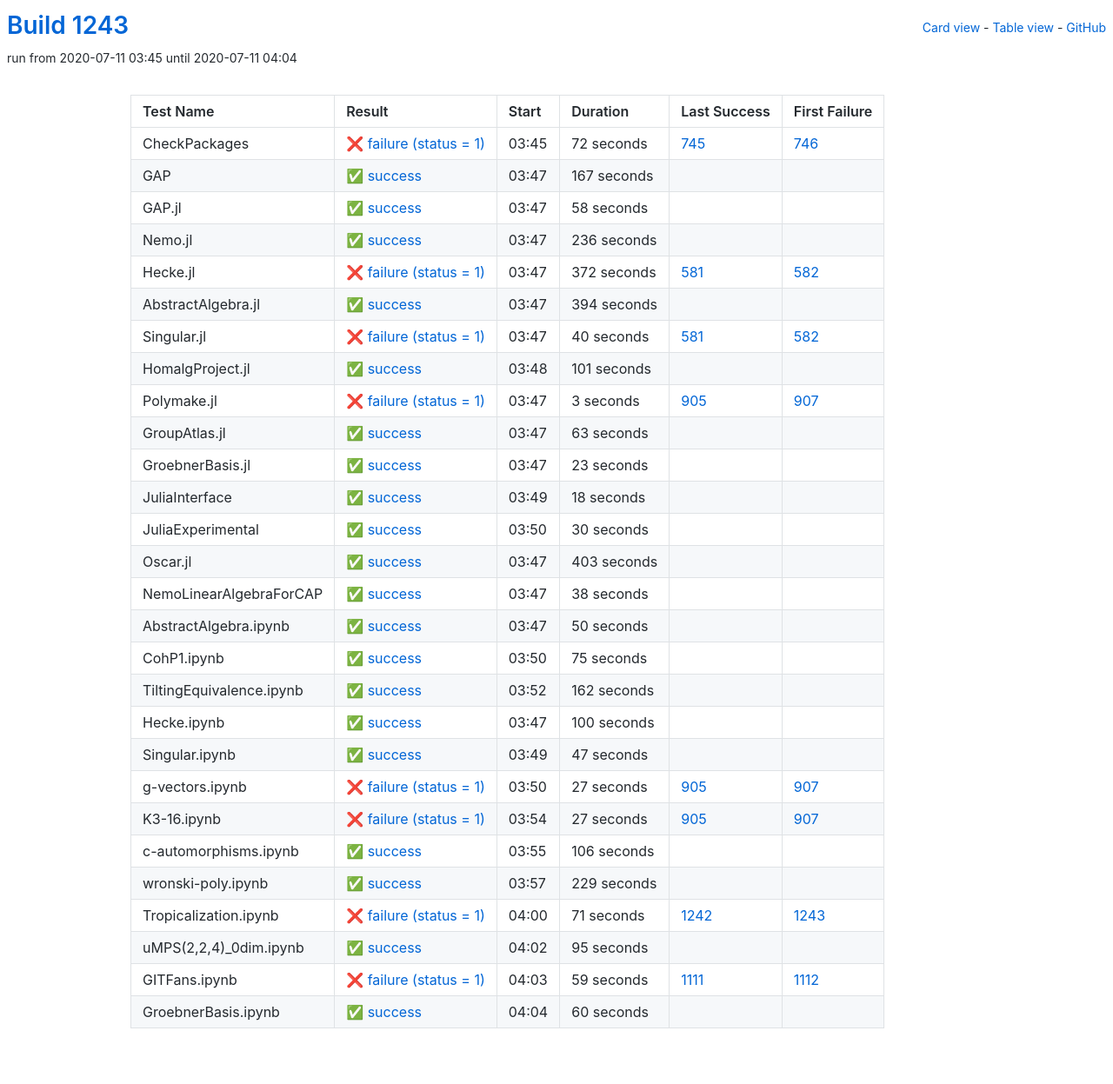
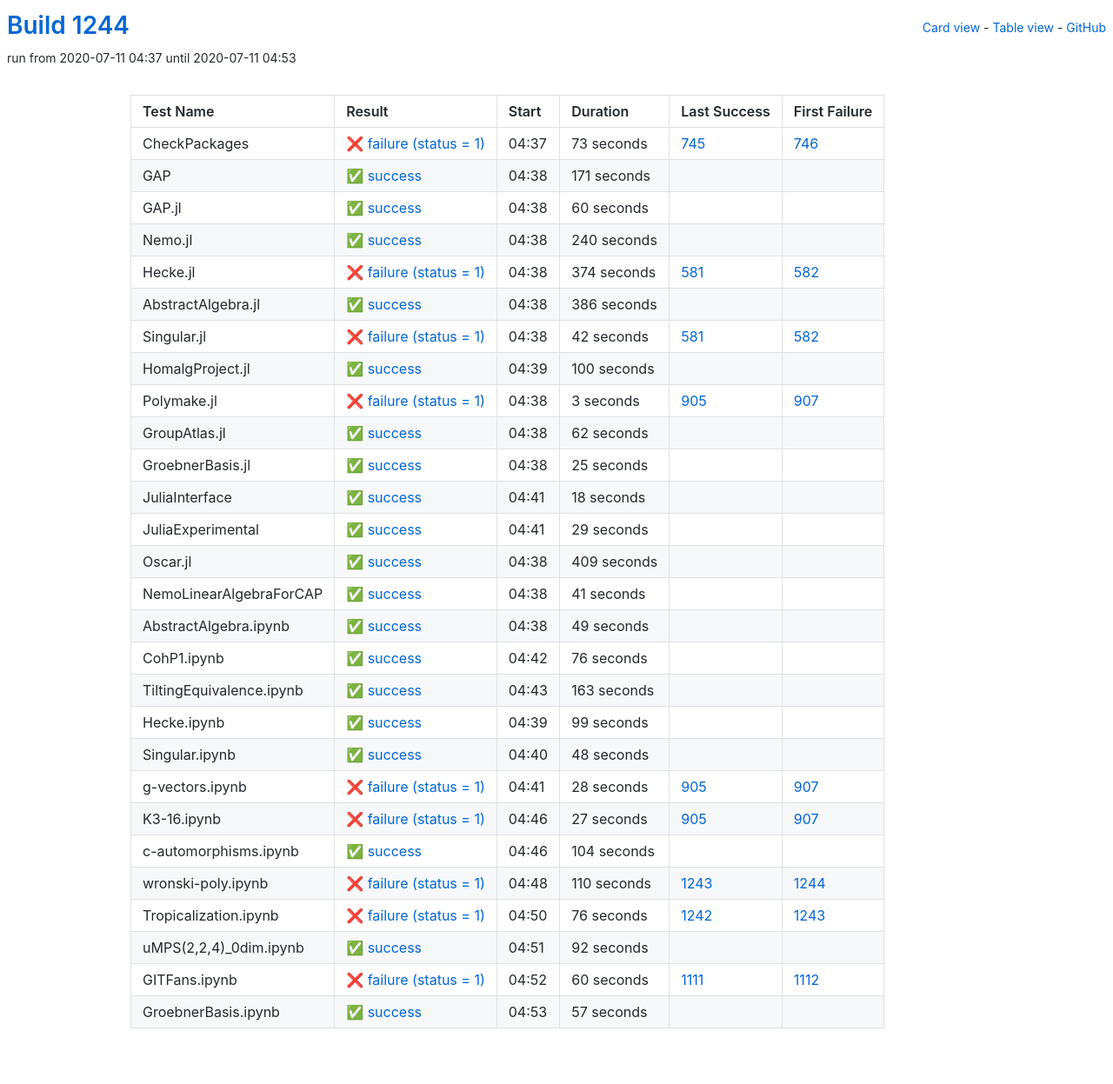
Before and after one commit to oscar-system/oscar-ci-status-1.4, a Jekyll site: the page built from table.html, in a window 1280 px wide. Shown: the whole page at 87% size. Built offline with Jekyll 4.4.1, drawn with Linux system fonts in a browser that asks for light colours.

Commit message:
Build #1244

```diff
--- a/_data/ci.yml
+++ b/_data/ci.yml
@@ -1,6 +1,6 @@
 ---
-build: 1243
-build_url: https://oscarci.mathematik.uni-kl.de/job/oscar-julia-1.4/1243/
+build: 1244
+build_url: https://oscarci.mathematik.uni-kl.de/job/oscar-julia-1.4/1244/
 job: oscar-julia-1.4
 organization: oscar-system
 repo: oscar-ci-status-1.4
@@ -8,104 +8,104 @@ repourl: https://github.com/oscar-system/oscar-ci-status-1.4
 tests:
 - name: CheckPackages
   id: checkpackages
-  log: https://oscarci.mathematik.uni-kl.de/job/oscar-julia-1.4/1243/artifact/logs/build-1243/CheckPackages.log
-  start: 2020-07-11 03:45
+  log: https://oscarci.mathematik.uni-kl.de/job/oscar-julia-1.4/1244/artifact/logs/build-1244/CheckPackages.log
+  start: 2020-07-11 04:37
   success: false
   exitcode: 1
   status: failure
-  duration: 72
+  duration: 73
   last_success: 745
   last_success_url: https://oscarci.mathematik.uni-kl.de/job/oscar-julia-1.4/745/
   first_failure: 746
   first_failure_url: https://oscarci.mathematik.uni-kl.de/job/oscar-julia-1.4/746/
 - name: GAP
   id: gap
-  log: https://oscarci.mathematik.uni-kl.de/job/oscar-julia-1.4/1243/artifact/logs/build-1243/GAP.log
-  start: 2020-07-11 03:47
+  log: https://oscarci.mathematik.uni-kl.de/job/oscar-julia-1.4/1244/artifact/logs/build-1244/GAP.log
+  start: 2020-07-11 04:38
   success: true
   exitcode: 0
   status: success
-  duration: 167
+  duration: 171
   last_success: false
   last_success_url:
   first_failure: false
   first_failure_url:
 - name: GAP.jl
   id: gap-jl
-  log: https://oscarci.mathematik.uni-kl.de/job/oscar-julia-1.4/1243/artifact/logs/build-1243/GAP.jl.log
-  start: 2020-07-11 03:47
+  log: https://oscarci.mathematik.uni-kl.de/job/oscar-julia-1.4/1244/artifact/logs/build-1244/GAP.jl.log
+  start: 2020-07-11 04:38
   success: true
   exitcode: 0
   status: success
-  duration: 58
+  duration: 60
   last_success: false
   last_success_url:
   first_failure: false
   first_failure_url:
 - name: Nemo.jl
   id: nemo-jl
-  log: https://oscarci.mathematik.uni-kl.de/job/oscar-julia-1.4/1243/artifact/logs/build-1243/Nemo.jl.log
-  start: 2020-07-11 03:47
+  log: https://oscarci.mathematik.uni-kl.de/job/oscar-julia-1.4/1244/artifact/logs/build-1244/Nemo.jl.log
+  start: 2020-07-11 04:38
   success: true
   exitcode: 0
   status: success
-  duration: 236
+  duration: 240
   last_success: false
   last_success_url:
   first_failure: false
   first_failure_url:
 - name: Hecke.jl
   id: hecke-jl
-  log: https://oscarci.mathematik.uni-kl.de/job/oscar-julia-1.4/1243/artifact/logs/build-1243/Hecke.jl.log
-  start: 2020-07-11 03:47
+  log: https://oscarci.mathematik.uni-kl.de/job/oscar-julia-1.4/1244/artifact/logs/build-1244/Hecke.jl.log
+  start: 2020-07-11 04:38
   success: false
   exitcode: 1
   status: failure
-  duration: 372
+  duration: 374
   last_success: 581
   last_success_url: https://oscarci.mathematik.uni-kl.de/job/oscar-julia-1.4/581/
   first_failure: 582
   first_failure_url: https://oscarci.mathematik.uni-kl.de/job/oscar-julia-1.4/582/
 - name: AbstractAlgebra.jl
   id: abstractalgebra-jl
-  log: https://oscarci.mathematik.uni-kl.de/job/oscar-julia-1.4/1243/artifact/logs/build-1243/AbstractAlgebra.jl.log
-  start: 2020-07-11 03:47
+  log: https://oscarci.mathematik.uni-kl.de/job/oscar-julia-1.4/1244/artifact/logs/build-1244/AbstractAlgebra.jl.log
+  start: 2020-07-11 04:38
   success: true
   exitcode: 0
   status: success
-  duration: 394
+  duration: 386
   last_success: false
   last_success_url:
   first_failure: false
   first_failure_url:
 - name: Singular.jl
   id: singular-jl
-  log: https://oscarci.mathematik.uni-kl.de/job/oscar-julia-1.4/1243/artifact/logs/build-1243/Singular.jl.log
-  start: 2020-07-11 03:47
+  log: https://oscarci.mathematik.uni-kl.de/job/oscar-julia-1.4/1244/artifact/logs/build-1244/Singular.jl.log
+  start: 2020-07-11 04:38
   success: false
   exitcode: 1
   status: failure
-  duration: 40
+  duration: 42
   last_success: 581
   last_success_url: https://oscarci.mathematik.uni-kl.de/job/oscar-julia-1.4/581/
   first_failure: 582
   first_failure_url: https://oscarci.mathematik.uni-kl.de/job/oscar-julia-1.4/582/
 - name: HomalgProject.jl
   id: homalgproject-jl
-  log: https://oscarci.mathematik.uni-kl.de/job/oscar-julia-1.4/1243/artifact/logs/build-1243/HomalgProject.jl.log
-  start: 2020-07-11 03:48
+  log: https://oscarci.mathematik.uni-kl.de/job/oscar-julia-1.4/1244/artifact/logs/build-1244/HomalgProject.jl.log
+  start: 2020-07-11 04:39
   success: true
   exitcode: 0
   status: success
-  duration: 101
+  duration: 100
   last_success: false
   last_success_url:
   first_failure: false
   first_failure_url:
 - name: Polymake.jl
   id: polymake-jl
-  log: https://oscarci.mathematik.uni-kl.de/job/oscar-julia-1.4/1243/artifact/logs/build-1243/Polymake.jl.log
-  start: 2020-07-11 03:47
+  log: https://oscarci.mathematik.uni-kl.de/job/oscar-julia-1.4/1244/artifact/logs/build-1244/Polymake.jl.log
+  start: 2020-07-11 04:38
   success: false
   exitcode: 1
   status: failure
@@ -116,32 +116,32 @@ tests:
   first_failure_url: https://oscarci.mathematik.uni-kl.de/job/oscar-julia-1.4/907/
 - name: GroupAtlas.jl
   id: groupatlas-jl
-  log: https://oscarci.mathematik.uni-kl.de/job/oscar-julia-1.4/1243/artifact/logs/build-1243/GroupAtlas.jl.log
-  start: 2020-07-11 03:47
+  log: https://oscarci.mathematik.uni-kl.de/job/oscar-julia-1.4/1244/artifact/logs/build-1244/GroupAtlas.jl.log
+  start: 2020-07-11 04:38
   success: true
   exitcode: 0
   status: success
-  duration: 63
+  duration: 62
   last_success: false
   last_success_url:
   first_failure: false
   first_failure_url:
 - name: GroebnerBasis.jl
   id: groebnerbasis-jl
-  log: https://oscarci.mathematik.uni-kl.de/job/oscar-julia-1.4/1243/artifact/logs/build-1243/GroebnerBasis.jl.log
-  start: 2020-07-11 03:47
+  log: https://oscarci.mathematik.uni-kl.de/job/oscar-julia-1.4/1244/artifact/logs/build-1244/GroebnerBasis.jl.log
+  start: 2020-07-11 04:38
   success: true
   exitcode: 0
   status: success
-  duration: 23
+  duration: 25
   last_success: false
   last_success_url:
   first_failure: false
   first_failure_url:
 - name: JuliaInterface
   id: juliainterface
-  log: https://oscarci.mathematik.uni-kl.de/job/oscar-julia-1.4/1243/artifact/logs/build-1243/JuliaInterface.log
-  start: 2020-07-11 03:49
+  log: https://oscarci.mathematik.uni-kl.de/job/oscar-julia-1.4/1244/artifact/logs/build-1244/JuliaInterface.log
+  start: 2020-07-11 04:41
   success: true
   exitcode: 0
   status: success
@@ -152,116 +152,116 @@ tests:
   first_failure_url:
 - name: JuliaExperimental
   id: juliaexperimental
-  log: https://oscarci.mathematik.uni-kl.de/job/oscar-julia-1.4/1243/artifact/logs/build-1243/JuliaExperimental.log
-  start: 2020-07-11 03:50
+  log: https://oscarci.mathematik.uni-kl.de/job/oscar-julia-1.4/1244/artifact/logs/build-1244/JuliaExperimental.log
+  start: 2020-07-11 04:41
   success: true
   exitcode: 0
   status: success
-  duration: 30
+  duration: 29
   last_success: false
   last_success_url:
   first_failure: false
   first_failure_url:
 - name: Oscar.jl
   id: oscar-jl
-  log: https://oscarci.mathematik.uni-kl.de/job/oscar-julia-1.4/1243/artifact/logs/build-1243/Oscar.jl.log
-  start: 2020-07-11 03:47
+  log: https://oscarci.mathematik.uni-kl.de/job/oscar-julia-1.4/1244/artifact/logs/build-1244/Oscar.jl.log
+  start: 2020-07-11 04:38
   success: true
   exitcode: 0
   status: success
-  duration: 403
+  duration: 409
   last_success: false
   last_success_url:
   first_failure: false
   first_failure_url:
 - name: NemoLinearAlgebraForCAP
   id: nemolinearalgebraforcap
-  log: https://oscarci.mathematik.uni-kl.de/job/oscar-julia-1.4/1243/artifact/logs/build-1243/NemoLinearAlgebraForCAP.log
-  start: 2020-07-11 03:47
+  log: https://oscarci.mathematik.uni-kl.de/job/oscar-julia-1.4/1244/artifact/logs/build-1244/NemoLinearAlgebraForCAP.log
+  start: 2020-07-11 04:38
   success: true
   exitcode: 0
   status: success
-  duration: 38
+  duration: 41
   last_success: false
   last_success_url:
   first_failure: false
   first_failure_url:
 - name: AbstractAlgebra.ipynb
   id: abstractalgebra-ipynb
-  log: https://oscarci.mathematik.uni-kl.de/job/oscar-julia-1.4/1243/artifact/logs/build-1243/AbstractAlgebra.ipynb.log
-  start: 2020-07-11 03:47
+  log: https://oscarci.mathematik.uni-kl.de/job/oscar-julia-1.4/1244/artifact/logs/build-1244/AbstractAlgebra.ipynb.log
+  start: 2020-07-11 04:38
   success: true
   exitcode: 0
   status: success
-  duration: 50
+  duration: 49
   last_success: false
   last_success_url:
   first_failure: false
   first_failure_url:
 - name: CohP1.ipynb
   id: cohp1-ipynb
-  log: https://oscarci.mathematik.uni-kl.de/job/oscar-julia-1.4/1243/artifact/logs/build-1243/CohP1.ipynb.log
-  start: 2020-07-11 03:50
+  log: https://oscarci.mathematik.uni-kl.de/job/oscar-julia-1.4/1244/artifact/logs/build-1244/CohP1.ipynb.log
+  start: 2020-07-11 04:42
   success: true
   exitcode: 0
   status: success
-  duration: 75
+  duration: 76
   last_success: false
   last_success_url:
   first_failure: false
   first_failure_url:
 - name: TiltingEquivalence.ipynb
   id: tiltingequivalence-ipynb
-  log: https://oscarci.mathematik.uni-kl.de/job/oscar-julia-1.4/1243/artifact/logs/build-1243/TiltingEquivalence.ipynb.log
-  start: 2020-07-11 03:52
+  log: https://oscarci.mathematik.uni-kl.de/job/oscar-julia-1.4/1244/artifact/logs/build-1244/TiltingEquivalence.ipynb.log
+  start: 2020-07-11 04:43
   success: true
   exitcode: 0
   status: success
-  duration: 162
+  duration: 163
   last_success: false
   last_success_url:
   first_failure: false
   first_failure_url:
 - name: Hecke.ipynb
   id: hecke-ipynb
-  log: https://oscarci.mathematik.uni-kl.de/job/oscar-julia-1.4/1243/artifact/logs/build-1243/Hecke.ipynb.log
-  start: 2020-07-11 03:47
+  log: https://oscarci.mathematik.uni-kl.de/job/oscar-julia-1.4/1244/artifact/logs/build-1244/Hecke.ipynb.log
+  start: 2020-07-11 04:39
   success: true
   exitcode: 0
   status: success
-  duration: 100
+  duration: 99
   last_success: false
   last_success_url:
   first_failure: false
   first_failure_url:
 - name: Singular.ipynb
   id: singular-ipynb
-  log: https://oscarci.mathematik.uni-kl.de/job/oscar-julia-1.4/1243/artifact/logs/build-1243/Singular.ipynb.log
-  start: 2020-07-11 03:49
+  log: https://oscarci.mathematik.uni-kl.de/job/oscar-julia-1.4/1244/artifact/logs/build-1244/Singular.ipynb.log
+  start: 2020-07-11 04:40
   success: true
   exitcode: 0
   status: success
-  duration: 47
+  duration: 48
   last_success: false
   last_success_url:
   first_failure: false
   first_failure_url:
 - name: g-vectors.ipynb
   id: g-vectors-ipynb
-  log: https://oscarci.mathematik.uni-kl.de/job/oscar-julia-1.4/1243/artifact/logs/build-1243/g-vectors.ipynb.log
-  start: 2020-07-11 03:50
+  log: https://oscarci.mathematik.uni-kl.de/job/oscar-julia-1.4/1244/artifact/logs/build-1244/g-vectors.ipynb.log
+  start: 2020-07-11 04:41
   success: false
   exitcode: 1
   status: failure
-  duration: 27
+  duration: 28
   last_success: 905
   last_success_url: https://oscarci.mathematik.uni-kl.de/job/oscar-julia-1.4/905/
   first_failure: 907
   first_failure_url: https://oscarci.mathematik.uni-kl.de/job/oscar-julia-1.4/907/
 - name: K3-16.ipynb
   id: k3-16-ipynb
-  log: https://oscarci.mathematik.uni-kl.de/job/oscar-julia-1.4/1243/artifact/logs/build-1243/K3-16.ipynb.log
-  start: 2020-07-11 03:54
+  log: https://oscarci.mathematik.uni-kl.de/job/oscar-julia-1.4/1244/artifact/logs/build-1244/K3-16.ipynb.log
+  start: 2020-07-11 04:46
   success: false
   exitcode: 1
   status: failure
@@ -272,72 +272,72 @@ tests:
   first_failure_url: https://oscarci.mathematik.uni-kl.de/job/oscar-julia-1.4/907/
 - name: c-automorphisms.ipynb
   id: c-automorphisms-ipynb
-  log: https://oscarci.mathematik.uni-kl.de/job/oscar-julia-1.4/1243/artifact/logs/build-1243/c-automorphisms.ipynb.log
-  start: 2020-07-11 03:55
+  log: https://oscarci.mathematik.uni-kl.de/job/oscar-julia-1.4/1244/artifact/logs/build-1244/c-automorphisms.ipynb.log
+  start: 2020-07-11 04:46
   success: true
   exitcode: 0
   status: success
-  duration: 106
+  duration: 104
   last_success: false
   last_success_url:
   first_failure: false
   first_failure_url:
 - name: wronski-poly.ipynb
   id: wronski-poly-ipynb
-  log: https://oscarci.mathematik.uni-kl.de/job/oscar-julia-1.4/1243/artifact/logs/build-1243/wronski-poly.ipynb.log
-  start: 2020-07-11 03:57
-  success: true
-  exitcode: 0
-  status: success
-  duration: 229
-  last_success: false
-  last_success_url:
-  first_failure: false
-  first_failure_url:
-- name: Tropicalization.ipynb
-  id: tropicalization-ipynb
-  log: https://oscarci.mathematik.uni-kl.de/job/oscar-julia-1.4/1243/artifact/logs/build-1243/Tropicalization.ipynb.log
-  start: 2020-07-11 04:00
+  log: https://oscarci.mathematik.uni-kl.de/job/oscar-julia-1.4/1244/artifact/logs/build-1244/wronski-poly.ipynb.log
+  start: 2020-07-11 04:48
   success: false
   exitcode: 1
   status: failure
-  duration: 71
+  duration: 110
+  last_success: 1243
+  last_success_url: https://oscarci.mathematik.uni-kl.de/job/oscar-julia-1.4/1243/
+  first_failure: 1244
+  first_failure_url: https://oscarci.mathematik.uni-kl.de/job/oscar-julia-1.4/1244/
+- name: Tropicalization.ipynb
+  id: tropicalization-ipynb
+  log: https://oscarci.mathematik.uni-kl.de/job/oscar-julia-1.4/1244/artifact/logs/build-1244/Tropicalization.ipynb.log
+  start: 2020-07-11 04:50
+  success: false
+  exitcode: 1
+  status: failure
+  duration: 76
   last_success: 1242
   last_success_url: https://oscarci.mathematik.uni-kl.de/job/oscar-julia-1.4/1242/
   first_failure: 1243
   first_failure_url: https://oscarci.mathematik.uni-kl.de/job/oscar-julia-1.4/1243/
 - name: uMPS(2,2,4)_0dim.ipynb
   id: umps-2-2-4-0dim-ipynb
-  log: https://oscarci.mathematik.uni-kl.de/job/oscar-julia-1.4/1243/artifact/logs/build-1243/uMPS-2-2-4-_0dim.ipynb.log
-  start: 2020-07-11 04:02
+  log: https://oscarci.mathematik.uni-kl.de/job/oscar-julia-1.4/1244/artifact/logs/build-1244/uMPS-2-2-4-_0dim.ipynb.log
+  start: 2020-07-11 04:51
   success: true
   exitcode: 0
   status: success
-  duration: 95
+  duration: 92
   last_success: false
   last_success_url:
   first_failure: false
   first_failure_url:
 - name: GITFans.ipynb
   id: gitfans-ipynb
-  log: https://oscarci.mathematik.uni-kl.de/job/oscar-julia-1.4/1243/artifact/logs/build-1243/GITFans.ipynb.log
-  start: 2020-07-11 04:03
+  log: https://oscarci.mathematik.uni-kl.de/job/oscar-julia-1.4/1244/artifact/logs/build-1244/GITFans.ipynb.log
+  start: 2020-07-11 04:52
   success: false
   exitcode: 1
   status: failure
-  duration: 59
+  duration: 60
   last_success: 1111
   last_success_url: https://oscarci.mathematik.uni-kl.de/job/oscar-julia-1.4/1111/
   first_failure: 1112
   first_failure_url: https://oscarci.mathematik.uni-kl.de/job/oscar-julia-1.4/1112/
 - name: GroebnerBasis.ipynb
   id: groebnerbasis-ipynb
-  log: https://oscarci.mathematik.uni-kl.de/job/oscar-julia-1.4/1243/artifact/logs/build-1243/GroebnerBasis.ipynb.log
-  start: 2020-07-11 04:04
+  log: https://oscarci.mathematik.uni-kl.de/job/oscar-julia-1.4/1244/artifact/logs/build-1244/GroebnerBasis.ipynb.log
+  start: 2020-07-11 04:53
   success: true
   exitcode: 0
   status: success
-  duration: 60
+  duration: 57
   last_success: false
   last_success_url:
   first_failure: false
```
Also changed, not shown: README.md.
